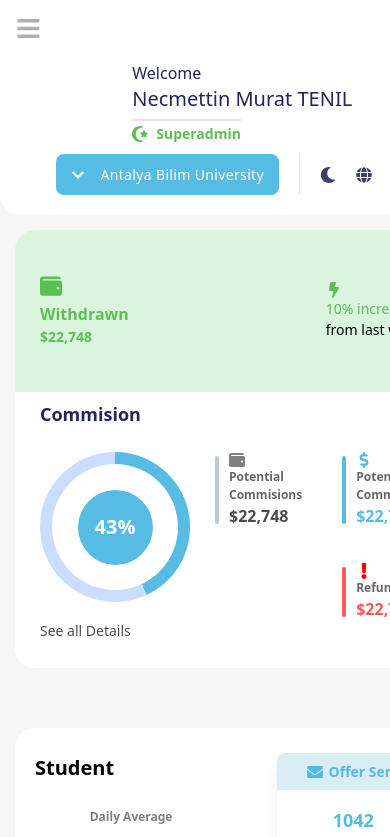
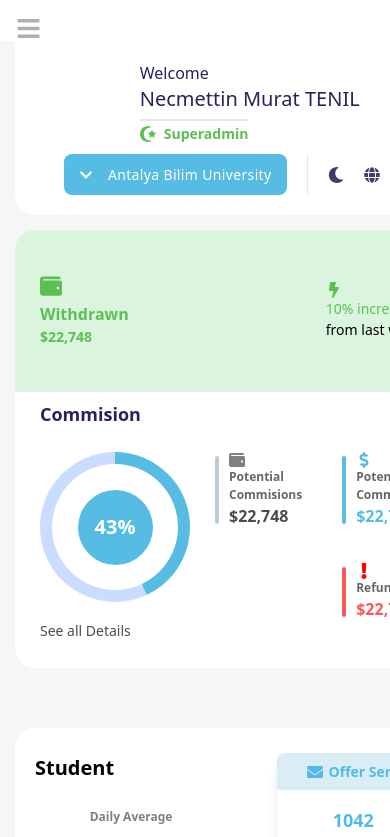
Before and after one commit to VinsDev/task, a React (Create React App) app: page / in a window 390 px wide. Shown: the top 837 px of the page. Built offline with nearby package versions, Linux system fonts and the light colour scheme.

Commit message:
padding update

```diff
--- a/src/components/Home.js
+++ b/src/components/Home.js
@@ -6,7 +6,7 @@ import { PieChart } from '@mui/x-charts';
 const Home = () => {
     return (
         <div className='min-h-screen bg-[#f6f6f6] md:max-w-screen-md lg:max-w-screen-lg xl:max-w-screen-xl mx-auto'>
-            <div className='md:ml-[15px] md:px-[25px] py-[20px] bg-white rounded-bl-[20px]'>
+            <div className='ml-[15px] md:px-[25px] py-[20px] bg-white rounded-bl-[20px]'>
                 <div className='flex flex-col md:flex-row justify-between items-center'>
                     <div className='mb-[10px] md:mb-0'>
                         <p className='text-[#23255c] text-[16px] leading-[25px] font-normal'>Welcome</p>
```
